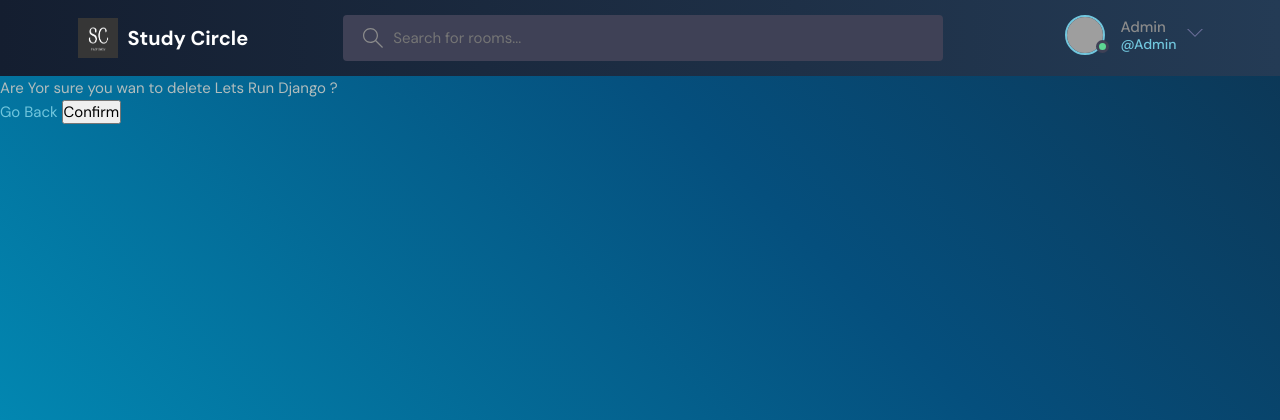
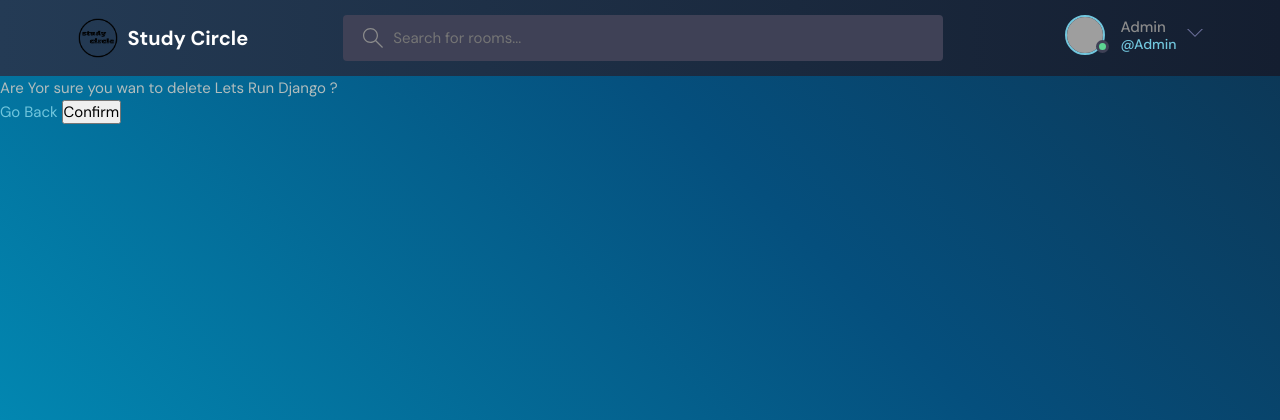
Before and after one commit to prathmesh1602/StudyCircle, a Django app: page /delete-room/17 in a window 1280 px wide. Shown: the top 420 px of the page. Run offline with Django 5.2, Linux system fonts and the light colour scheme; a user stored in the database is signed in; data comes from the database, SQL or seed files in the repository; both versions use the stored data as it was after the commit; some web fonts are replaced; grey boxes are pictures that could not be loaded.

Commit message:
background change

```diff
--- a/static/styles/style.css
+++ b/static/styles/style.css
@@ -288,7 +288,7 @@ a {
 
 .header {
   padding: 1.5rem;
-  background-image:linear-gradient(to right, #141e30, #243b55);
+  background-image:linear-gradient(to right, #243b55, #141e30);
 }
 
 .header > .container {
--- a/templates/navbar.html
+++ b/templates/navbar.html
@@ -2,7 +2,7 @@
 <header class="header header--loggedIn">
     <div class="container">
       <a href="{% url "home" %}" class="header__logo">
-        <img src="{% static 'images/s1.png' %}" />
+        <img src="/static/images/Study__1_-removebg-preview.png" />
         <h1>Study Circle</h1>
       </a>
       <form class="header__search" method="GET" action ="{% url 'home' %}">
```
Also changed, not shown: db.sqlite3, static/images/Study__1_-removebg-preview.png (added), static/images/WhatsApp Image 2025-01-09 at 20.59.26_4e7f005b.jpg (added).
